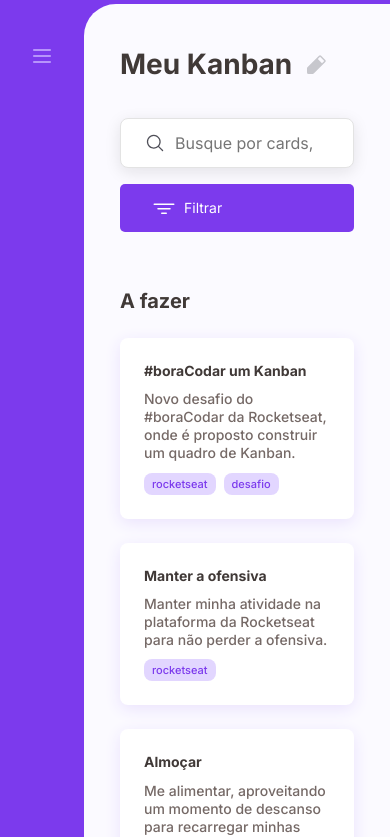
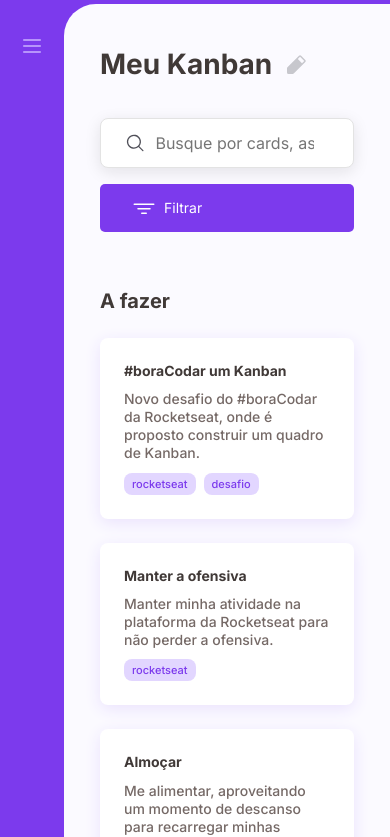
Before and after one commit to raiane-oliveira/Kanban, a React (Vite) app: page / in a window 390 px wide. Shown: the top 837 px of the page. Built offline with nearby package versions, Linux system fonts and the light colour scheme.

Commit message:
fix: padding sidebar

```diff
--- a/src/components/Sidebar.css
+++ b/src/components/Sidebar.css
@@ -49,7 +49,7 @@
 
 @media (max-width: 900px) {
   .sidebar {
-    padding: 4rem 3rem;
+    padding: 3rem 2rem;
   }
 
   .sidebar .menu-wrapper {
```
